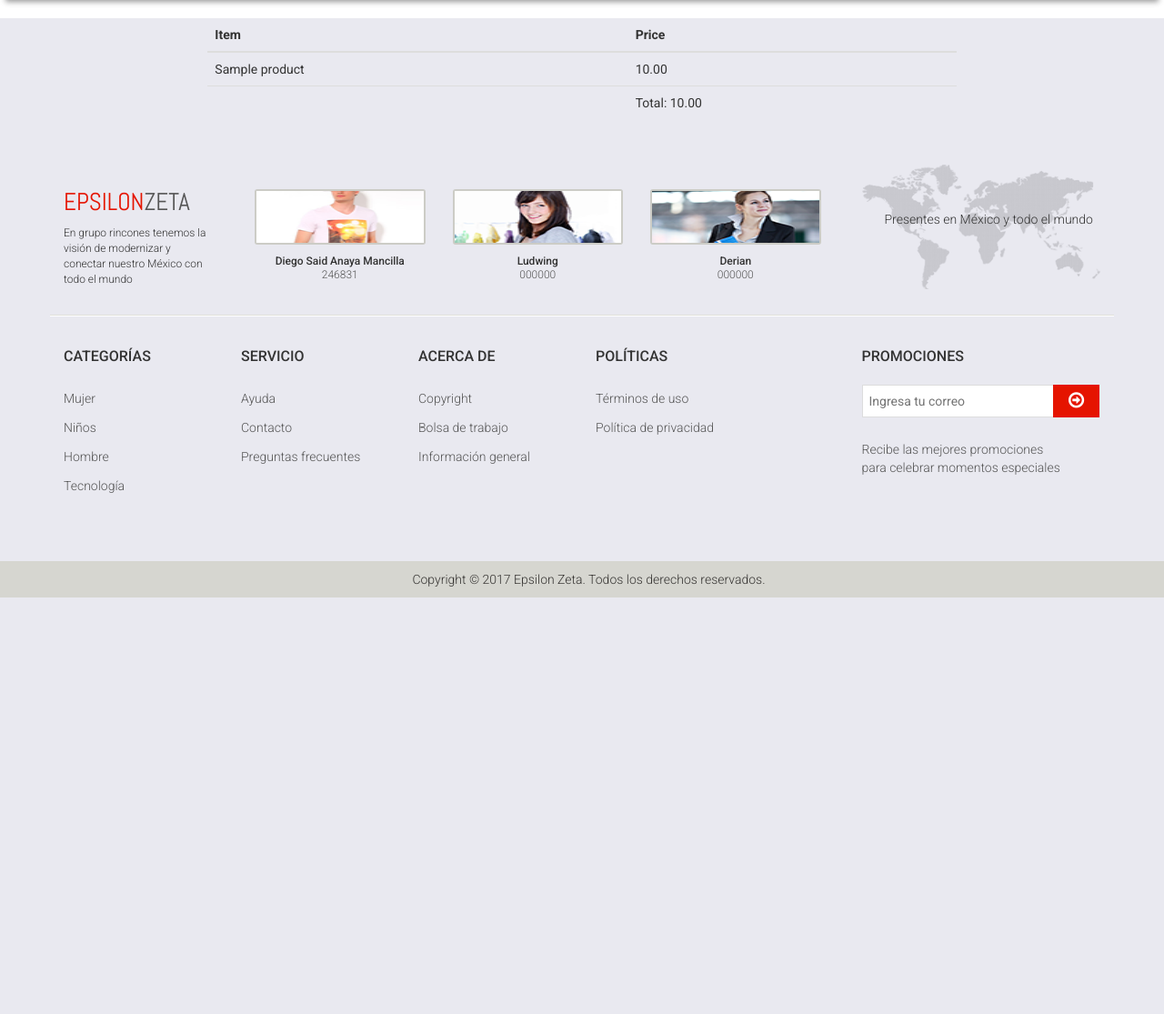
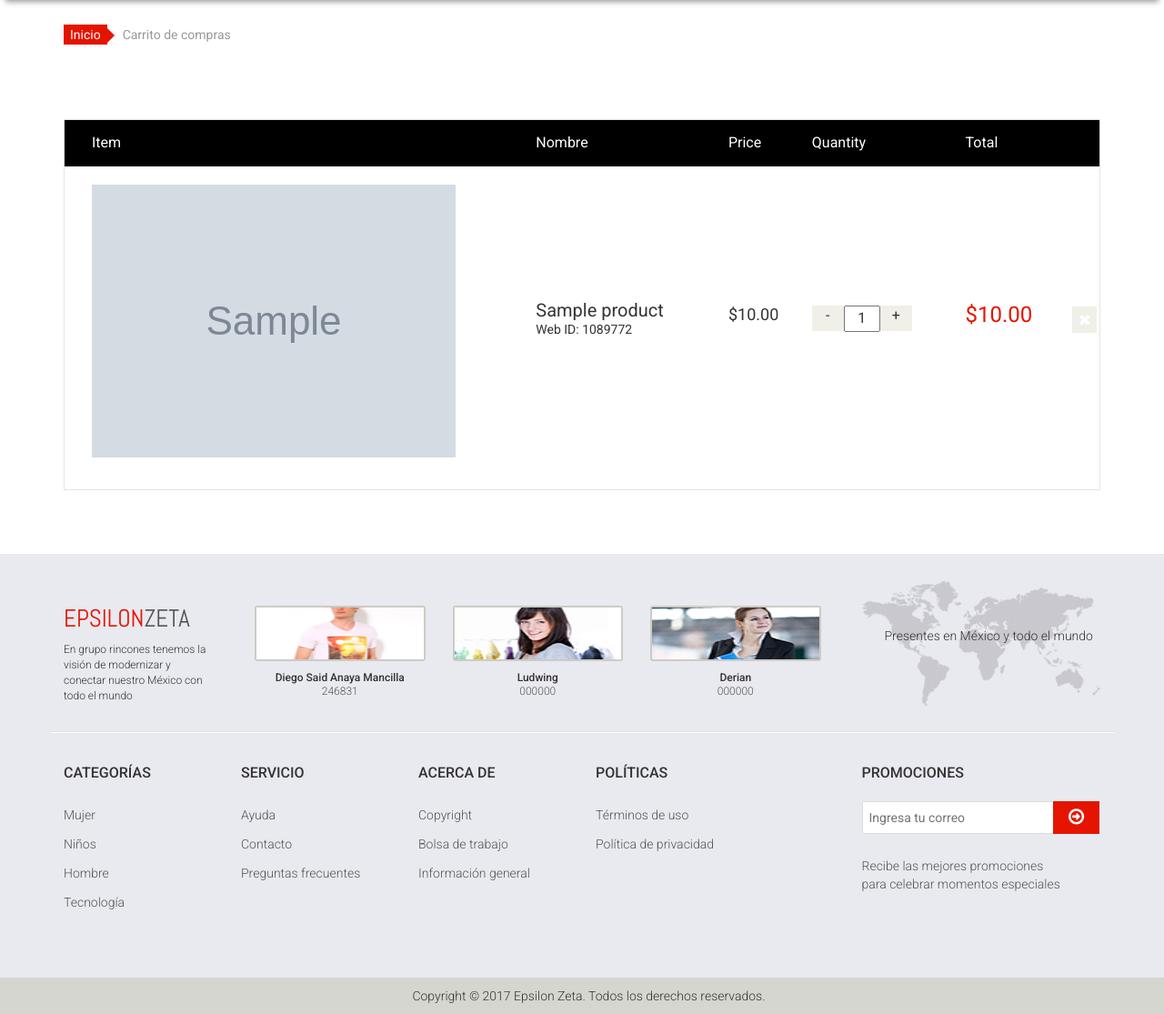
Before and after one commit to redcpp/rincones, a Django app: page /cart/ in a window 1280 px wide. Shown: the part 238-1353 px from the top of the page at 91% size. Before the commit the page ends 895 px from the top, so only its background shows below. Run offline with Django 3.2, Linux system fonts and the light colour scheme; tables that the repository leaves empty hold one stand-in row (values such as "Sample post"); grey boxes marked "Sample" are stand-in pictures.

Commit message:
Update cart

```diff
--- a/carts/urls.py
+++ b/carts/urls.py
@@ -3,4 +3,5 @@ from . import views
 
 urlpatterns = [
     url(r'^cart/$', views.view, name='cart'),
+    url(r'^cart/(?P<slug>[\w-]+)/$', views.update_cart, name='update_cart'),
 ]
--- a/carts/views.py
+++ b/carts/views.py
@@ -1,5 +1,6 @@
-from django.shortcuts import render
+from django.shortcuts import render, redirect
 
+from products.models import Product
 from .models import Cart
 
 
@@ -8,3 +9,19 @@ def view(request):
     context = {'cart': cart}
     template = 'cart/view.html'
     return render(request, template, context)
+
+def update_cart(request, slug):
+    cart = Cart.objects.all()[0]
+    try:
+        product = Product.objects.get(slug=slug)
+    except:
+        return redirect('carts:cart')
+
+    if not product in cart.products.all():
+        cart.products.add(product)
+    else:
+        cart.products.remove(product)
+
+    cart.total = sum(float(item.price) for item in cart.products.all())
+    cart.save()
+    return redirect('carts:cart')
--- a/products/static/css/main.css
+++ b/products/static/css/main.css
@@ -1566,7 +1566,7 @@ h2.title {
 
 
 #cart_items .cart_info .cart_menu {
-  background: #e51400;
+  background: #000;
   color: #fff;
   font-size: 16px;
   font-family: 'Roboto', sans-serif;
--- a/products/views.py
+++ b/products/views.py
@@ -15,7 +15,7 @@ def search(request):
         template = 'products/results.html'
         return render(request, template, context)
     else:
-        return redirect('/')
+        return redirect('products:home')
 
 
 def home(request):
--- a/templates/cart/view.html
+++ b/templates/cart/view.html
@@ -1,27 +1,63 @@
 {% extends 'base.html' %}
-
+{% load static %}
 
 {% block content %}
-
-<div class='col-sm-8 col-sm-offset-2'>
-
-    <table class='table'>
+<section id="cart_items">
+    <div class="container">
+        <div class="breadcrumbs">
+            <ol class="breadcrumb">
+                <li><a href="{% url "products:home" %}">Inicio</a></li>
+                <li class="active">Carrito de compras</li>
+            </ol>
+        </div>
+        <div class="table-responsive cart_info">
+            <table class="table table-condensed">
                 <thead>
-            <th>Item</th>
-            <th>Price</th>
+                    <tr class="cart_menu">
+                        <td class="image">Item</td>
+                        <td class="description">Nombre</td>
+                        <td class="precio">Price</td>
+                        <td class="quantity">Quantity</td>
+                        <td class="total">Total</td>
+                        <td></td>
+                    </tr>
                 </thead>
-        <tfoot>
+                <tbody>
+                    {% for product in cart.products.all %}
                     <tr>
-                <td></td>
-                <td>Total: {{ cart.total }}</td>
+                        <td class="cart_product">
+                        {% for item in product.productimage_set.all %}
+                        {% if item.featured %}
+                            <a href=""><img src="{{ item.image.url }}" alt=""></a>
+                        {% endif %}
+                        {% endfor %}
+                        </td>
+                        <td class="cart_description">
+                            <h4><a href="{{ product.get_absolute_path }}">{{ product.title }}</a></h4>
+                            <p>Web ID: 1089772</p>
+                        </td>
+                        <td class="cart_price">
+                            <p>${{ product.price }}</p>
+                        </td>
+                        <td class="cart_quantity">
+                            <div class="cart_quantity_button">
+                                <a class="cart_quantity_down" href=""> - </a>
+                                <input class="cart_quantity_input" type="text" name="quantity" value="1" autocomplete="off" size="2">
+                                <a class="cart_quantity_up" href=""> + </a>
+                            </div>
+                        </td>
+                        <td class="cart_total">
+                            <p class="cart_total_price">${{ product.price }}</p>
+                        </td>
+                        <td class="cart_delete">
+                            <a class="cart_quantity_delete" href="{% url "carts:update_cart" product.slug %}"><i class="fa fa-times"></i></a>
+                        </td>
                     </tr>
-        </tfoot>
-        {% for item in cart.products.all %}
-
-        <tr><td>{{ item }}</td><td>{{ item.price }}</td></tr>
                     {% endfor %}
 
+                </tbody>
             </table>
-
         </div>
+    </div>
+</section> <!--/#cart_items-->
 {% endblock %}
--- a/templates/products/home.html
+++ b/templates/products/home.html
@@ -25,7 +25,7 @@
                             {% endfor %}
                             <h2>{{ product.title }}</h2>
                             <p>${{ product.price }}</p>
-                            <a href="" class="btn btn-default"><i class="fa fa-shopping-cart"></i> Agregar al carrito</a>
+                            <a href="{% url "carts:update_cart" product.slug %}" class="btn btn-default"><i class="fa fa-shopping-cart"></i> Agregar al carrito</a>
                         </div>
                     </div>
                     {% endfor %}
--- a/templates/products/recommended.html
+++ b/templates/products/recommended.html
@@ -12,7 +12,7 @@
                 {% endfor %}
                 <h2>{{ product.title }}</h2>
                 <p>{{ product.price }}</p>
-                <a href="" class="btn btn-default"><i class="fa fa-shopping-cart"></i> Agregar al carrito</a>
+                <a href="{% url "carts:update_cart" product.slug %}" class="btn btn-default"><i class="fa fa-shopping-cart"></i> Agregar al carrito</a>
             </div>
         </div>
         {% endfor %}
--- a/templates/products/single.html
+++ b/templates/products/single.html
@@ -50,10 +50,10 @@
                                 <label for="cantidad">Cantidad</label>
                                 <input id="cantidad" type="number" min="1" value="1" class="text-center input-lg">
                             </div>
-                            <button class="btn btn-primary btn-block btn-lg">
+                            <a href="{% url "carts:update_cart" product.slug %}" class="btn btn-primary btn-block btn-lg">
                                 <i class="fa fa-shopping-cart"></i>
                                 Agregar al carrito
-                            </button>
+                            </a>
                         </form>
                     </div>
                 </div><!--/product-details-->
```
Lines whose indentation alone changed are shown as unchanged.
